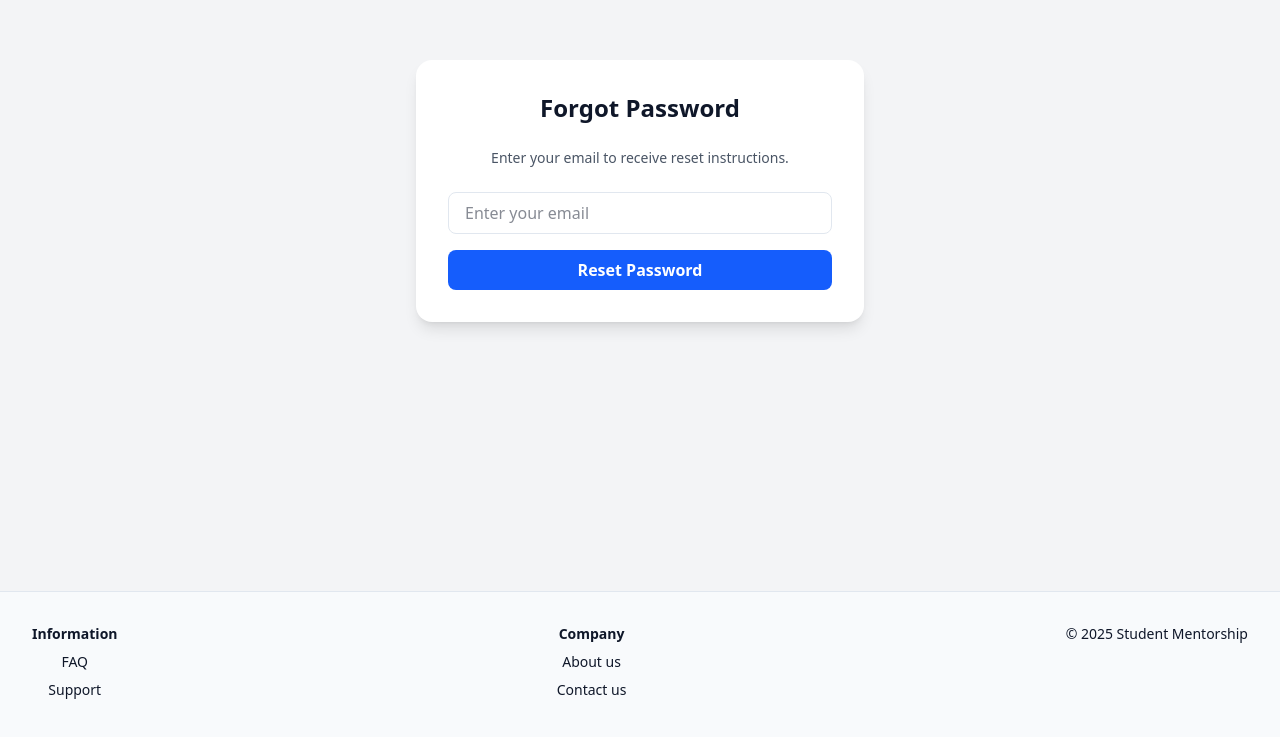
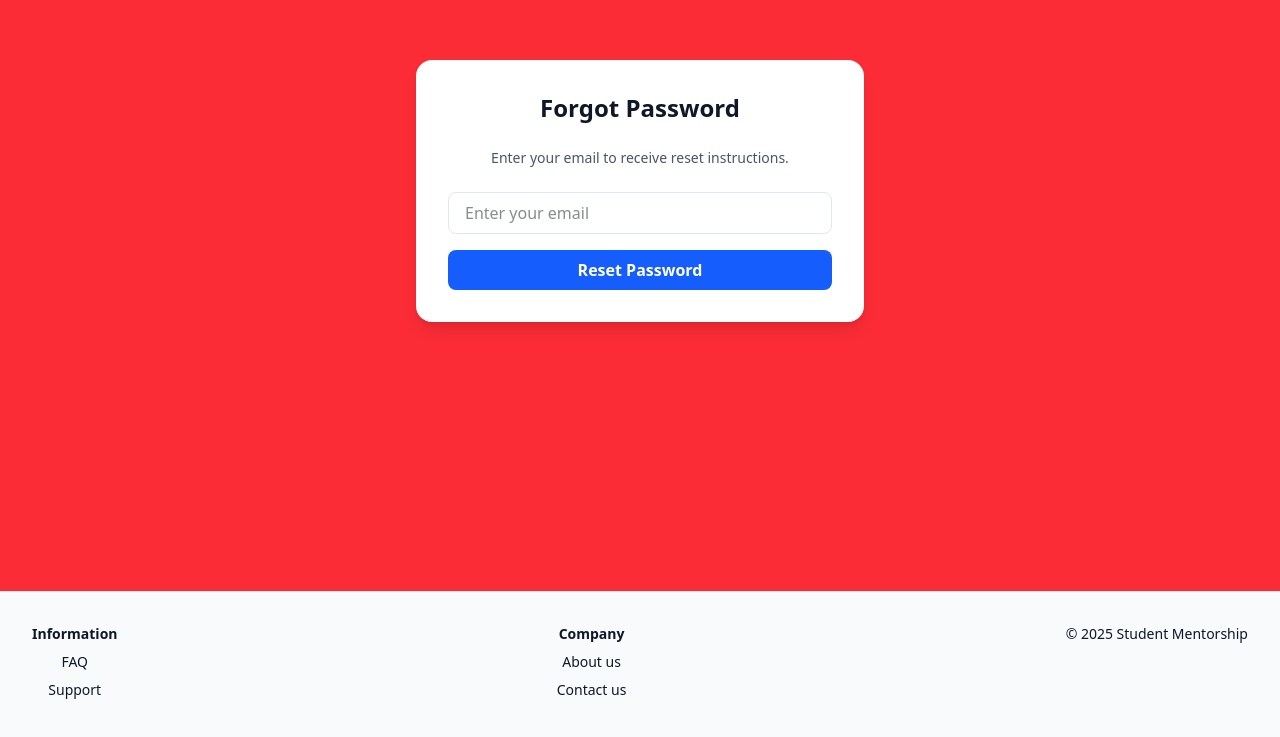
Before and after one commit to tewmih/student-mentorship-management, a React (Vite) app in the folder studentMentership/frontend/: page /forgot in a window 1280 px wide. Shown: the part 209-946 px from the top of the page. Built offline with nearby package versions, Linux system fonts and the light colour scheme; no server answers.

Commit message:
fix forget message

```diff
--- a/studentMentership/frontend/src/components/Forgot.jsx
+++ b/studentMentership/frontend/src/components/Forgot.jsx
@@ -1,5 +1,6 @@
 import React, { useState } from "react";
 import axios from "axios";
+import { toast } from "sonner";
 
 function Forgot() {
   const [email, setEmail] = useState("");
@@ -11,6 +12,7 @@ function Forgot() {
 
     if (!email) {
       setError("Please enter your email.");
+      toast.error("Please enter your email.");
       return;
     }
 
@@ -22,17 +24,21 @@ function Forgot() {
 
       setMessage(res.data.message || "Check your email for reset instructions.");
       setError("");
+      toast.success("Reset link sent to your email.");
     } catch (err) {
       if (err.response?.status === 400) {
         setError("Email not found.");
+        toast.error("Email not found.");
       }
       setError(err.response?.data?.message || "Failed to send reset link.");
       setMessage("");
+      toast.error("Failed to send reset link.");
     }
   };
 
+
   return (
-    <div className="flex items-center justify-center min-h-screen bg-gray-100">
+    <div className="flex items-center justify-center min-h-screen bg-red-500">
       <div className="w-full max-w-md bg-white rounded-2xl shadow-lg p-8">
         <h2 className="text-2xl font-bold text-center mb-6">
           Forgot Password
@@ -54,7 +60,8 @@ function Forgot() {
           <button
             type="submit"
             className="w-full py-2 bg-blue-600 text-white font-semibold rounded-lg hover:bg-blue-700 transition"
-          >
+            onClick={() => handleForgot()}
+>
             Reset Password
           </button>
         </form>
```
